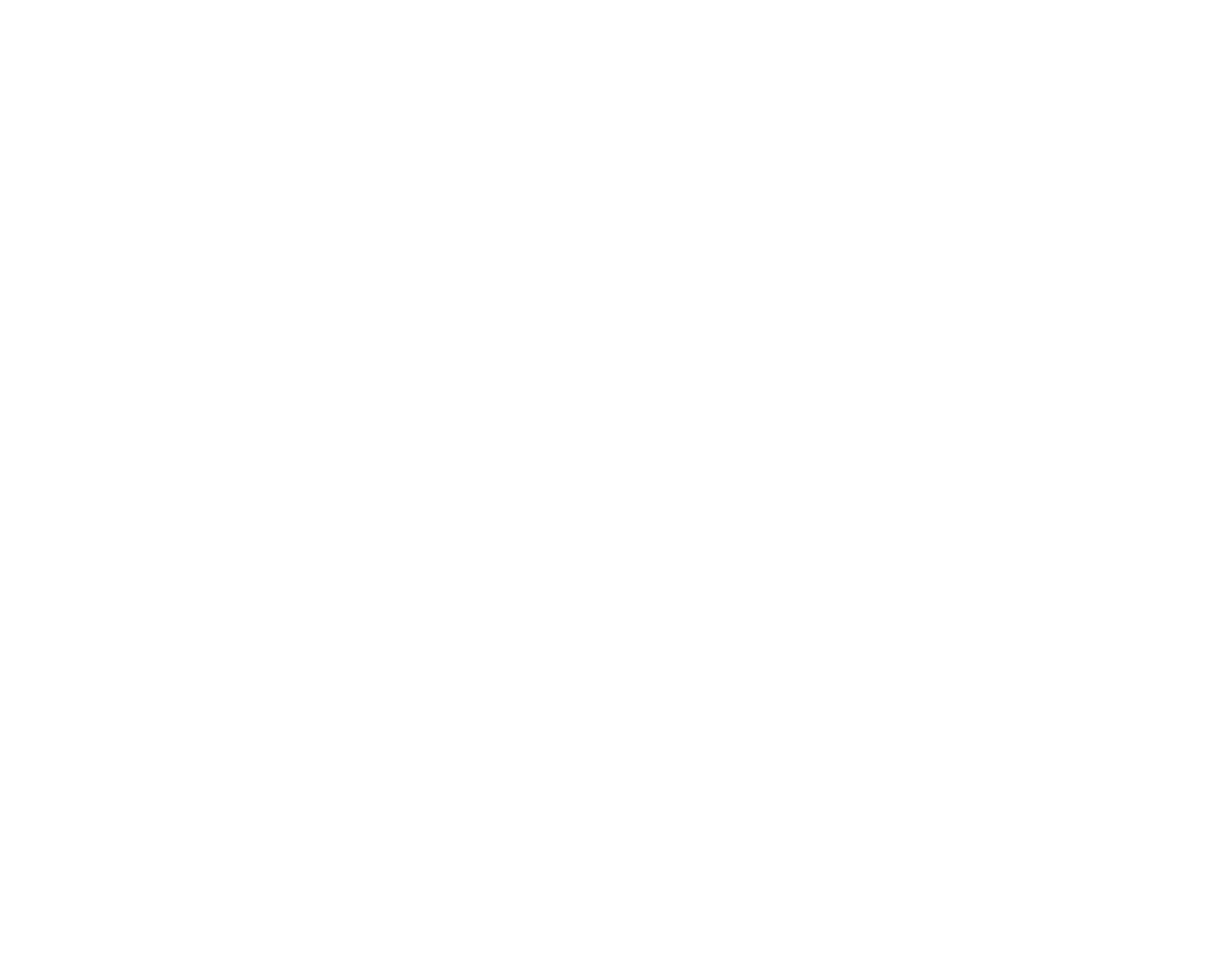
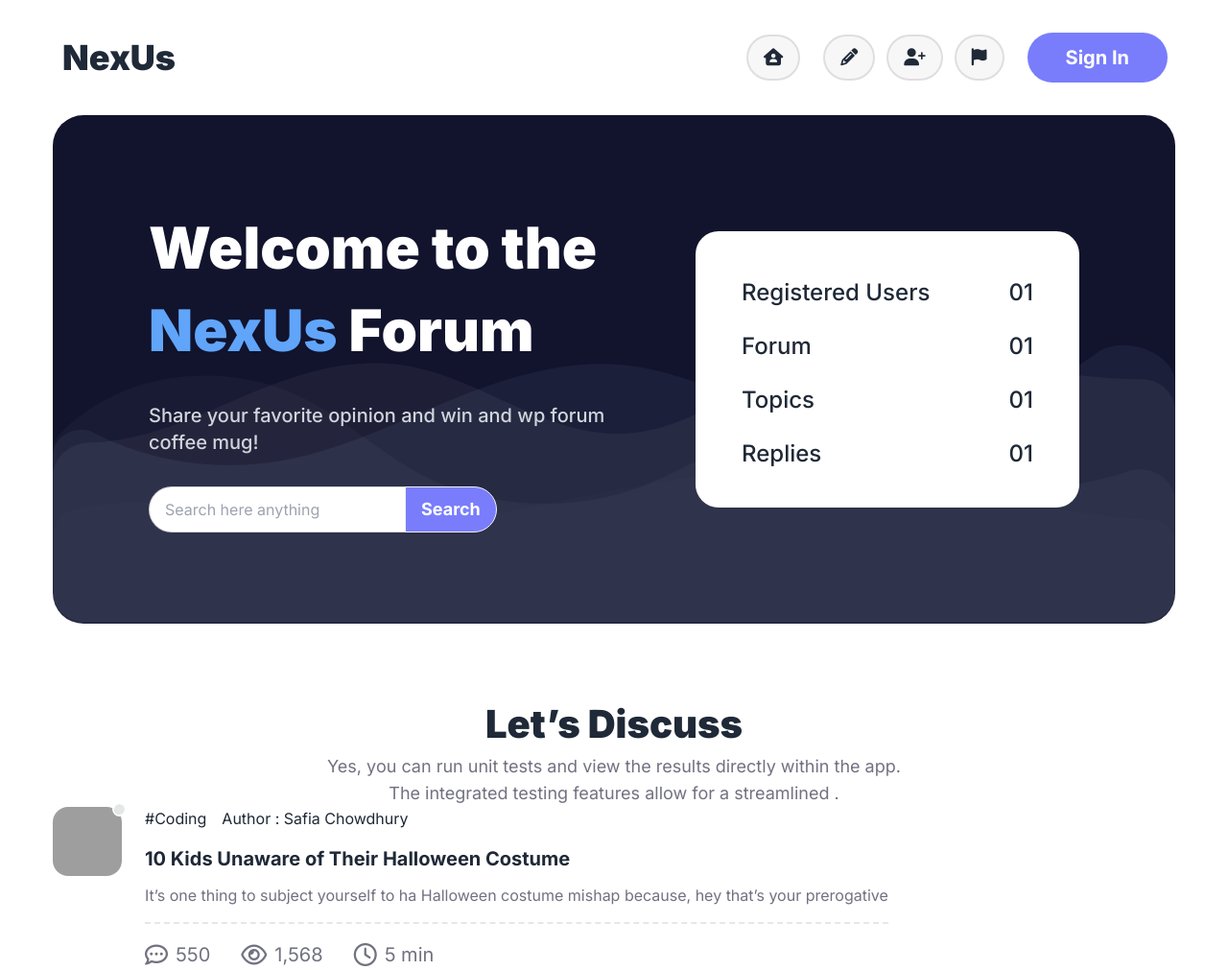
Before and after one commit to codewithToufikul/Forum-Nexus, a plain HTML site: page index.html in a window 1280 px wide. Shown: the whole page at 96% size. Before the commit the page ends 800 px from the top, so only its background shows below. Drawn offline with nearby package versions, Linux system fonts and the light colour scheme; grey boxes are pictures that could not be loaded.

Commit message:
banner section ok

```diff
--- a/index.html
+++ b/index.html
@@ -3,7 +3,7 @@
 <head>
     <meta charset="UTF-8">
     <meta name="viewport" content="width=device-width, initial-scale=1.0">
-    <title>Forum Forge</title>
+    <title>ForumNexus</title>
 
     <link rel="preconnect" href="https://fonts.googleapis.com">
     <link rel="preconnect" href="https://fonts.gstatic.com" crossorigin>
@@ -11,20 +11,136 @@
     <!-- tailwind & daisy UI -->
     <link href="https://cdn.jsdelivr.net/npm/daisyui@4.7.2/dist/full.min.css" rel="stylesheet" type="text/css" />
     <script src="https://cdn.tailwindcss.com"></script>
-    <!-- front awsome cdn -->
+    <!-- front awesome cdn -->
     <link rel="stylesheet" href="https://cdnjs.cloudflare.com/ajax/libs/font-awesome/6.5.1/css/all.min.css" integrity="sha512-DTOQO9RWCH3ppGqcWaEA1BIZOC6xxalwEsw9c2QQeAIftl+Vegovlnee1c9QX4TctnWMn13TZye+giMm8e2LwA==" crossorigin="anonymous" referrerpolicy="no-referrer" />
     <!-- styles Area -->
     <style>
-        .inter-font{
+        *{
         font-family: "Inter", sans-serif;
         }
-        .mulish-font{
-            font-family: "Mulish", sans-serif;
+        .avatar.offline:before{
+          top: -4%;
+          right: -4%;
         }
     </style>
 </head>
 <body>
+    <header class="max-w-[1170px] mx-auto mt-5">
+        <!-- Navber Section -->
+        <div class="navbar bg-base-100 flex justify-between">
+            <div class="navbar-start w-auto">
+              <div class="dropdown">
+                <div tabindex="0" role="button" class="btn btn-ghost lg:hidden">
+                  <svg xmlns="http://www.w3.org/2000/svg" class="h-5 w-5" fill="none" viewBox="0 0 24 24" stroke="currentColor"><path stroke-linecap="round" stroke-linejoin="round" stroke-width="2" d="M4 6h16M4 12h8m-8 6h16" /></svg>
+                </div>
+                <ul tabindex="0" class="menu menu-sm dropdown-content mt-3 z-[1] p-2 shadow bg-base-100 rounded-box w-52">
+                  <li><a>Item 1</a></li>
+                  <li><a>Item 1</a></li>
+                  <li><a>Item 3</a></li>
+                </ul>
+              </div>
+              <a class="btn btn-ghost mulish-font text-4xl m-[-15px] font-black">NexUs</a>
+            </div>
+            <div class="flex gap-4">
+                <div class="navbar-center hidden lg:flex">
+                    <ul class="menu menu-horizontal gap-3">
+                      <li><a data-tip="Home" class="tooltip text-lg  rounded-full  bg-[#12132D08] border-[2px] border-[#0307121A]"><i class="fa-solid fa-house-user"></i></a></li>
+                      <li>
+                        <li><a data-tip="Write" class="tooltip text-lg rounded-full bg-[#12132D08] border-[2px] border-[#0307121A]"><i class="fa-solid fa-pencil"></i></a></li>
+                      </li>
+                      <li><a data-tip="Add" class="tooltip text-lg rounded-full bg-[#12132D08] border-[2px] border-[#0307121A]"><i class="fa-solid fa-user-plus"></i></a></li>
+                      <li><a data-tip="Post" class="tooltip text-lg rounded-full bg-[#12132D08] border-[2px] border-[#0307121A]"><i class="fa-solid fa-flag"></i></a></li>
+                    </ul>
+                  </div>
+                  <div class="navbar-end w-auto">
+                    <button class=" bg-[#797DFC] text-white text-xl font-bold px-10 py-3 rounded-[40px]">Sign In</button>
+                  </div>
+            </div>
+          </div>
 
+    <!-- Banner Section -->
+          <div class="flex  flex-col md:flex-row lg:justify-between lg:items-center rounded-[32px] bg-auto bg-[#12132D] bg-no-repeat lg:px-[100px] py-[95px] mt-5 bg-bottom" style="background-image: url('./images/bgbanner.png');">
+            <!-- <div class="hero-overlay bg-opacity-60"></div> -->
+            <div class="space-y-8 lg:w-1/2">
+              <h1 class="text-6xl font-black text-white leading-[86px]">Welcome to the <span class="text-blue-400">NexUs</span> Forum</h1>
+              <p class="text-gray-300 text-xl  font-medium">Share your favorite opinion and win and wp forum coffee mug!</p>
+              <div class="join">
+                <input class="input input-bordered join-item rounded-full" placeholder="Search here anything"/>
+                <button class="btn bg-[#797DFC] join-item rounded-full text-lg font-bold text-white">Search</button>
+              </div>
+            </div>
+            <div class="bg-white lg:w-[400px] lg:h-[288px] p-12 text-2xl font-medium space-y-6 rounded-3xl">
+              <div class="flex justify-between">
+                <p class="">Registered Users</p>
+                <p>01</p>
+              </div>
+              <div class="flex justify-between">
+                <p>Forum</p>
+                <p>01</p>
+              </div>
+              <div class="flex justify-between">
+                <p>Topics</p>
+                <p>01</p>
+              </div>
+              <div class="flex justify-between">
+                <p>Replies</p>
+                <p>01</p>
+              </div>
+            </div>
+          </div>
+    </header>
+    <main class="max-w-[1170px] mx-auto mt-[75px]">
+      <!-- Let’s Discuss Section -->
+      <div class="text-center">
+        <h1 class="text-[40px] font-black">Let’s Discuss</h1>
+        <p class="text-lg font-normal text-[#12132D99]">Yes, you can run unit tests and view the results directly within the app. <br> The integrated testing features allow for a streamlined .</p>
+      </div>
+
+      <div>
+        <div>
+          <div class="flex gap-6">
+            <div class="avatar offline w-[72px] h-[72px]">
+              <div class="w-24 rounded-2xl">
+                <img src="https://daisyui.com/images/stock/photo-1534528741775-53994a69daeb.jpg" />
+              </div>
+            </div>
+            <div class="space-y-4">
+              <div class="flex gap-4">
+                <p>#Coding</p>
+                <p>Author : <span>Safia Chowdhury</span></p>
+              </div>
+              <div class="border-b-2 border-dashed pb-4 space-y-3">
+                <h1 class="text-xl font-bold">10 Kids Unaware of Their Halloween Costume</h1>
+              <p class="text-base font-normal text-[#12132D99]">It’s one thing to subject yourself to ha Halloween costume mishap because, hey that’s your prerogative</p>
+              </div>
+              <div class="flex gap-8">
+                <div class="flex items-center gap-2">
+                  <i class="fa-regular fa-comment-dots text-2xl text-[#12132D99]"></i>
+                  <p class="text-xl text-[#12132D99]">550</p>
+                </div>
+                <div class="flex items-center gap-2">
+                  <i class="fa-regular fa-eye text-2xl text-[#12132D99]"></i>
+                  <p class="text-xl text-[#12132D99]">1,568</p>
+                </div>
+                <div class="flex items-center gap-2">
+                  <i class="fa-regular fa-clock text-2xl text-[#12132D99]"></i>
+                  <p class="text-xl text-[#12132D99]">5 min</p>
+                </div>
+                <div>
+
+                </div>
+              </div>
+            </div>
+          </div>
+        </div>
+        <div>
+
+        </div>
+      </div>
+    </main>
+    <footer>
+
+    </footer>
 
     <script src="scripts/app.js"></script>
 </body>
```
